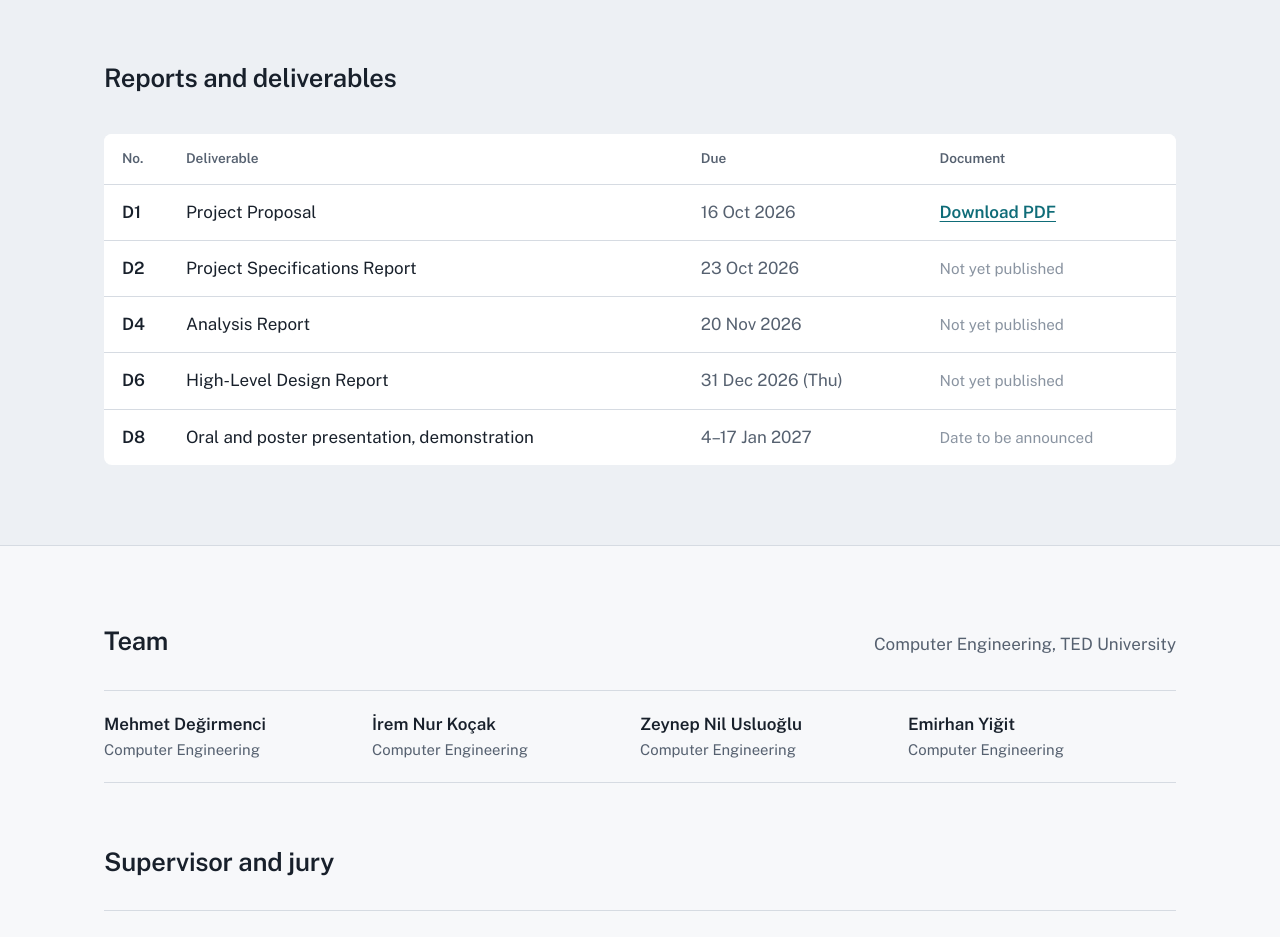
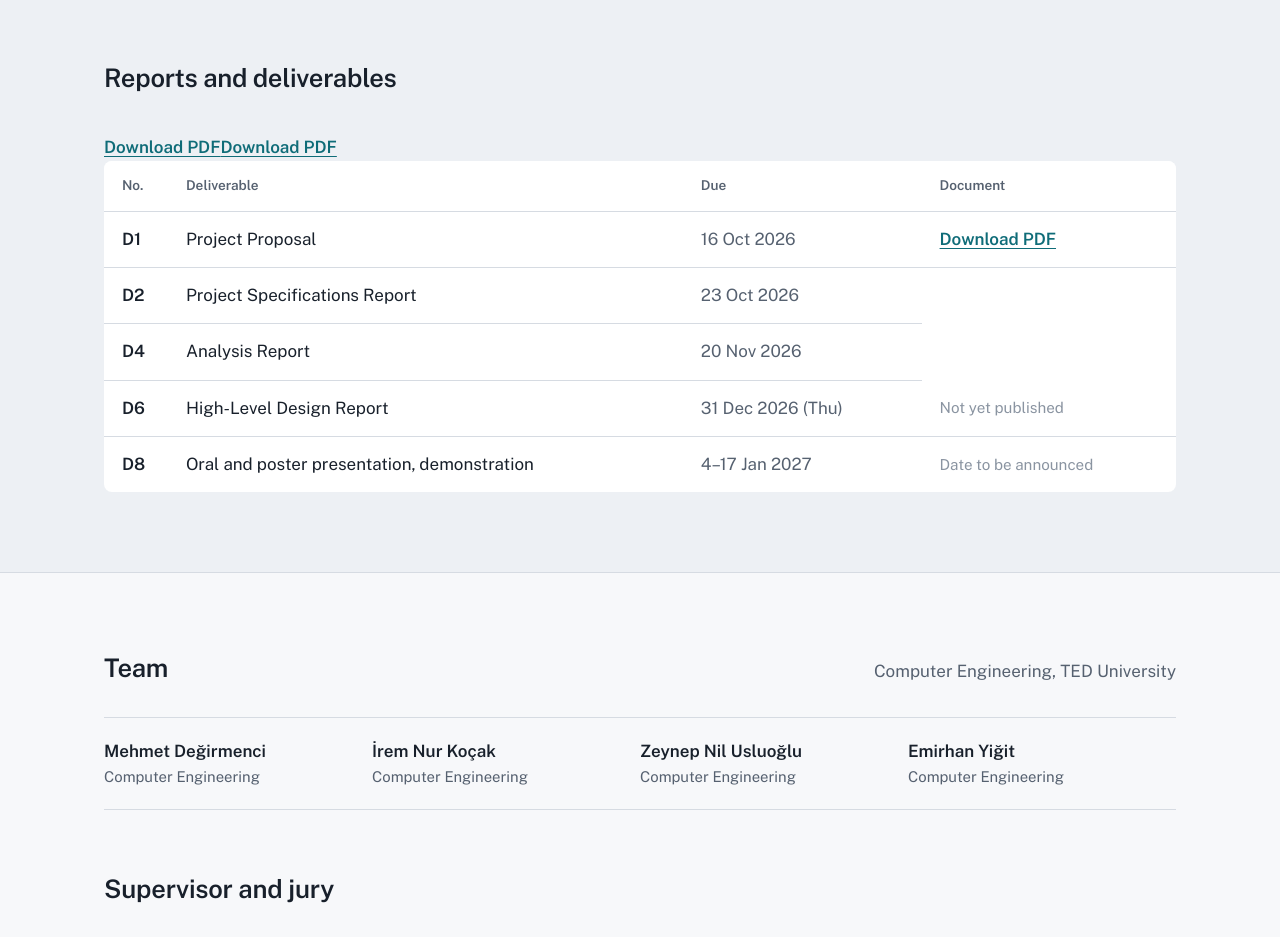
Before and after one commit to degirmencimehmet/mri-project-site, a plain HTML site: page index.html in a window 1280 px wide. Shown: the part 2300-3237 px from the top of the page. Drawn offline with nearby package versions, Linux system fonts and the light colour scheme.

Commit message:
Add D2 and D4 reports

```diff
--- a/index.html
+++ b/index.html
@@ -179,11 +179,11 @@
             </tr>
             <tr>
               <td>D2</td><td>Project Specifications Report</td><td>23 Oct 2026</td>
-              <td><span class="pending">Not yet published</span></td>
+              <a class="doc" href="reports/D2-Project-Specifications.pdf">Download PDF</a>
             </tr>
             <tr>
               <td>D4</td><td>Analysis Report</td><td>20 Nov 2026</td>
-              <td><span class="pending">Not yet published</span></td>
+              <a class="doc" href="reports/D4-Analysis-Report.pdf">Download PDF</a>
             </tr>
             <tr>
               <td>D6</td><td>High-Level Design Report</td><td>31 Dec 2026 (Thu)</td>
```
Also changed, not shown: 4 other files.
